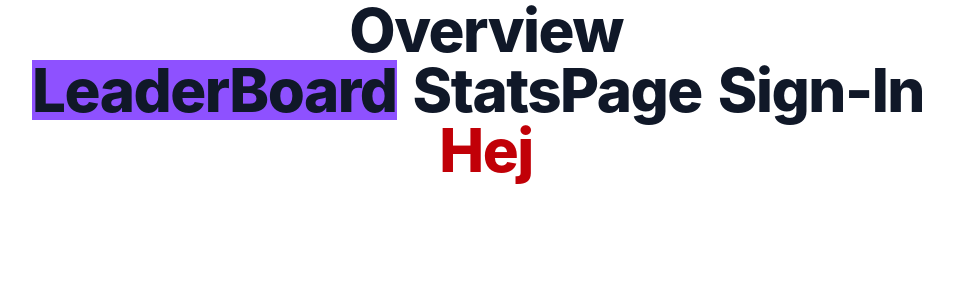
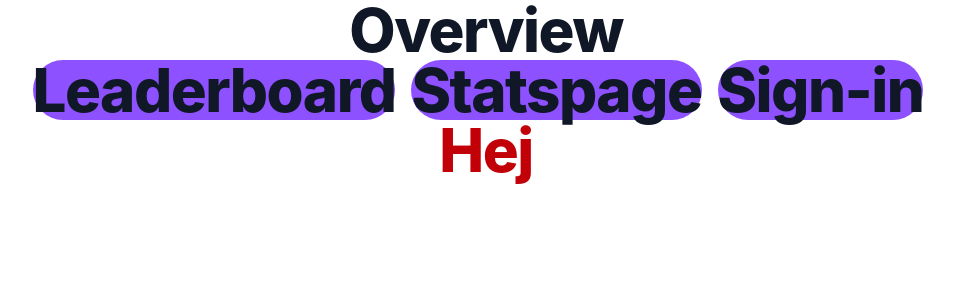
Before and after one commit to TheTogole/React, a React (Vite) app: page / in a window 1280 px wide. Shown: the top 300 px of the page, without its empty margins (154-1108 px from the left). Built offline with nearby package versions, Linux system fonts and the light colour scheme.

Commit message:
Rounded buttons

```diff
--- a/src/componentes/NavClass.jsx
+++ b/src/componentes/NavClass.jsx
@@ -1,19 +1,30 @@
 export default function NavClass() {
   return (
     <nav className="nav">
-      <a className=" site-title flex items-center justify-center text-4x1 font-extrabold tracking-tight text-gray-900 sm:text-5xl md:text-6xl mx-4" href="/" >
+      <a
+        className=" site-title flex items-center justify-center text-4x1 font-extrabold tracking-tight text-gray-900 sm:text-5xl md:text-6xl mx-4"
+        href="/"
+      >
         Overview
       </a>
       <ul>
         <li className="flex items-center justify-center text-1x1 font-extrabold tracking-tight text-gray-900 sm:text-5xl md:text-6xl mx-4">
           <a className="mr-4" href="/LeaderBoard">
-          <button class="bg-violet-500 hover:bg-violet-600 focus:outline-2 focus:outline-offset-2 focus:outline-violet-500 active:bg-violet-700 ...">
-  LeaderBoard
-</button>
+            <button className="rounded-full bg-violet-500 hover:bg-violet-600 focus:outline-2 focus:outline-offset-2 focus:outline-violet-500 active:bg-violet-700 ...">
+              Leaderboard
+            </button>
           </a>
 
-          <a className="mr-4" href="/StatsPage">StatsPage</a>
-          <a className="mr-4" href="/Sign-In">Sign-In</a>
+          <a className="mr-4" href="/StatsPage">
+            <button className="rounded-full bg-violet-500 hover:bg-violet-600 focus:outline-2 focus:outline-offset-2 focus:outline-violet-500 active:bg-violet-700 ...">
+              Statspage
+            </button>
+          </a>
+          <a className="mr-4" href="/Sign-In">
+            <button className="rounded-full bg-violet-500 hover:bg-violet-600 focus:outline-2 focus:outline-offset-2 focus:outline-violet-500 active:bg-violet-700">
+              Sign-in
+            </button>
+          </a>
         </li>
       </ul>
     </nav>
```
